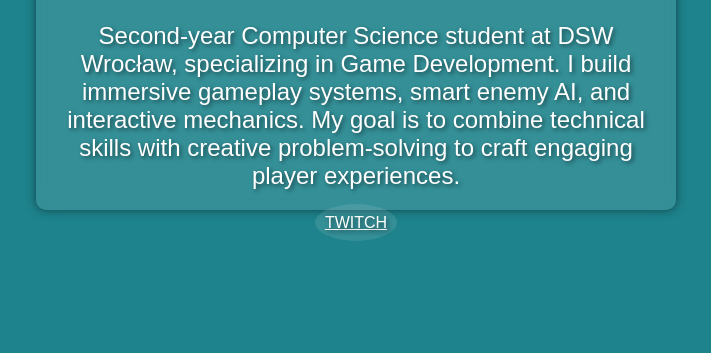
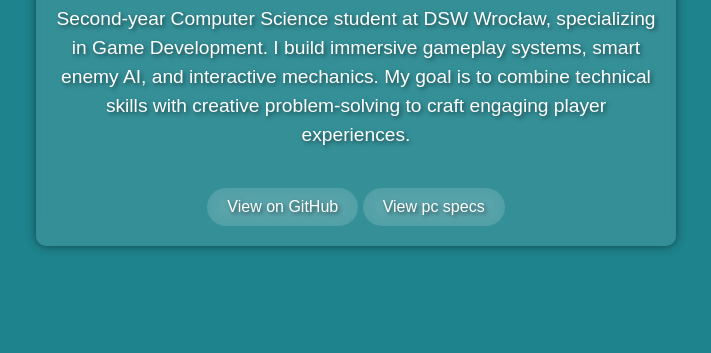
Before and after one commit to xmkos/biography.github.io, a plain HTML site: page index.html in a window 1280 px wide. Shown: the part 487-840 px from the top of the page, without its empty margins (284-995 px from the left). Before the commit the page ends 800 px from the top, so only its background shows below. Drawn offline with Linux system fonts and the light colour scheme.

Commit message:
Enhance index.html with updated content and styles
Updated personal information and improved layout styles.

```diff
--- a/index.html
+++ b/index.html
@@ -1,6 +1,9 @@
 <!DOCTYPE html>
-<html>
+<html lang="en">
 <head>
+    <meta charset="UTF-8">
+    <meta name="viewport" content="width=device-width, initial-scale=1.0">
+    <title>Kostiantyn Kovalchuk - Bio</title>
     <style>
         body {
             background-color: #1e838c;
@@ -12,47 +15,58 @@
             align-items: center;
             height: 100vh;
             margin: 0;
+            padding: 20px;
+        }
+        .image-box img {
+            background: #1e838c;
+            backdrop-filter: blur(10px);
+            padding: 5px;
+            border-radius: 10px;
+            box-shadow: 0px 0px 10px rgba(0,0,0,0.5);
+            width: 100%;
+            max-width: 600px;
+            height: auto;
+            max-height: 240px;
+            object-fit: cover;
         }
         .bio-box {
             background: rgba(255, 255, 255, 0.1);
             backdrop-filter: blur(10px);
             padding: 20px;
             border-radius: 10px;
-            width: 50%;
+            width: 100%;
+            max-width: 600px;
             text-align: center;
             box-shadow: 0px 0px 10px rgba(0,0,0,0.5);
-	    width: 600px;
-            height: 300px;
+            margin-top: 20px;
         }
         h1 {
             font-size: 2.5em;
             text-shadow: 2px 2px 4px rgba(0,0,0,0.5);
+            margin-bottom: 20px;
         }
         p {
-            margin-top: 2.5em;
-            font-size: 1.5em;
+            font-size: 1.2em;
             text-shadow: 2px 2px 4px rgba(0,0,0,0.5);
+            line-height: 1.5;
         }
-        .image-box img {
-background: #1e838c;
-            backdrop-filter: blur(10px);
-            padding: 5px;
-            border-radius: 10px;
-	box-shadow: 0px 0px 10px rgba(0,0,0,0.5);
-            width: 600px;
-            height: 240px;
-        }
-	 a.button {
+        a.button {
+            display: inline-block;
             font-family: 'Roobert', sans-serif;
             font-size: 1em;
-            padding: 10px;
+            padding: 10px 20px;
             margin-top: 20px;
-            border-radius: 50%;
+            border-radius: 25px;
             background-color: rgba(255,255,255,0.1);
             backdrop-filter: blur(10px);
-            border:none;
-            color:white;
+            border: none;
+            color: white;
             text-shadow: 2px 2px 4px rgba(0,0,0,0.5);
+            text-decoration: none;
+            transition: background-color 0.3s;
+        }
+        a.button:hover {
+            background-color: rgba(255,255,255,0.2);
         }
     </style>
 </head>
@@ -60,13 +74,15 @@ background: #1e838c;
     <div class="image-box">
         <img src="banner.png" alt="Biography Image">
     </div>
-<body>
     <div class="bio-box">
-        <h1>Keiji</h1>
+        <h1>Kostiantyn Kovalchuk</h1>
         <p>
-Second-year Computer Science student at DSW Wrocław, specializing in Game Development. I build immersive gameplay systems, smart enemy AI, and interactive mechanics. My goal is to combine technical skills with creative problem-solving to craft engaging player experiences.
-</p>
-<a href="https://www.twitch.tv/keijidead" class="button">TWITCH</a>
+            Second-year Computer Science student at DSW Wrocław, specializing in Game Development.
+            I build immersive gameplay systems, smart enemy AI, and interactive mechanics.
+            My goal is to combine technical skills with creative problem-solving to craft engaging player experiences.
+        </p>
+        <a href="https://github.com/xmkos" class="button">View on GitHub</a>
+		<a href="https://xmkos.github.io/biography.github.io/mypc" class="button">View pc specs</a>
     </div>
 </body>
 </html>
```
